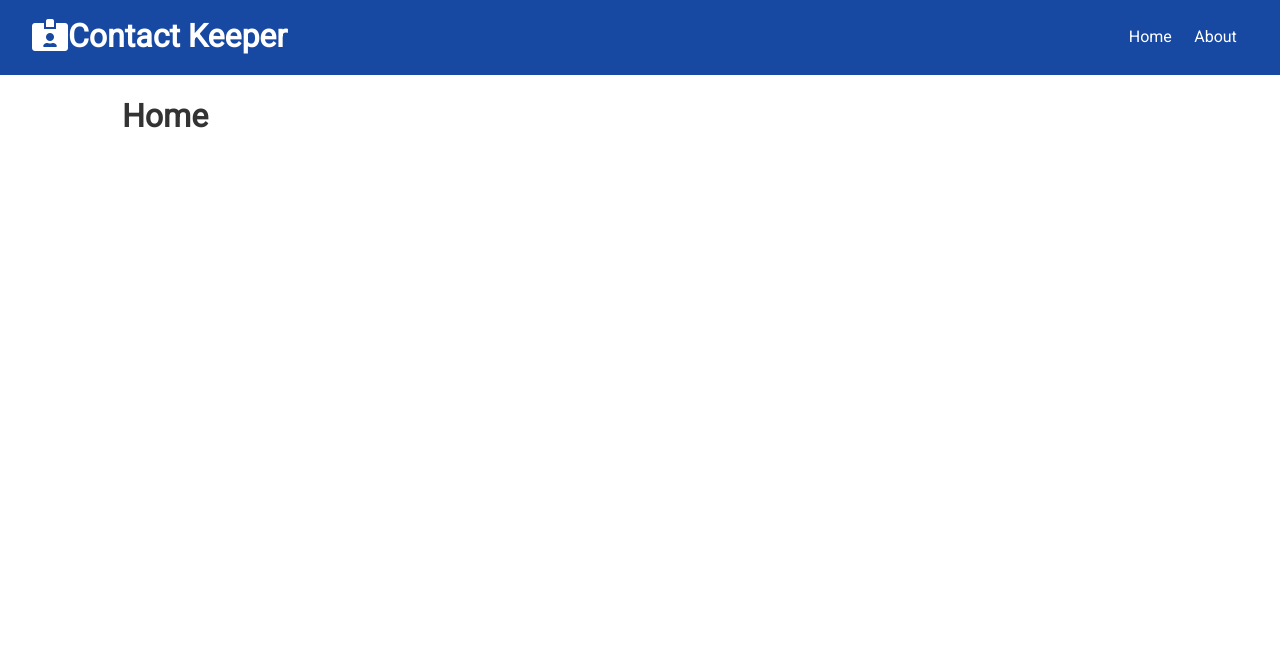
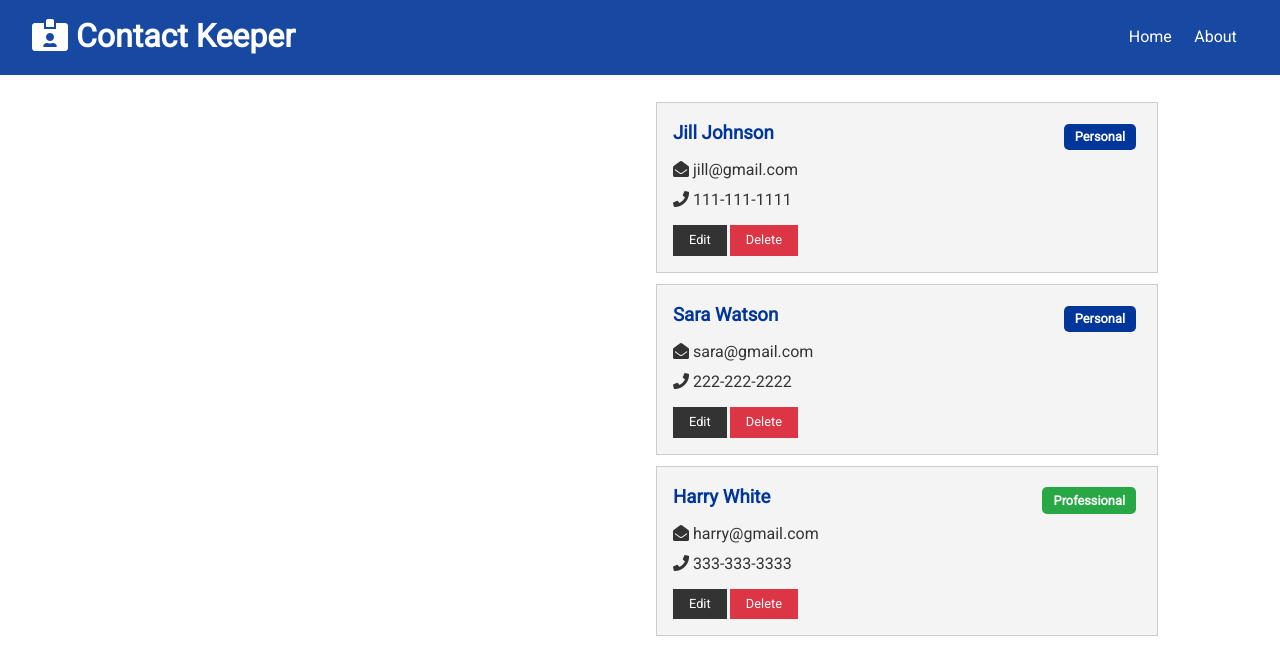
Before and after one commit to kjx63/Contact-Keeper_MERN, a React (Create React App) app in the folder client/: page / in a window 1280 px wide. Shown: the top 658 px of the page. Built offline with nearby package versions, Linux system fonts and the light colour scheme; the HTML template or start-up script is replaced by a standard one.

Commit message:
Contacts & ContactItem Components

```diff
--- /dev/null
+++ b/client/src/components/contacts/ContactItem.js
@@ -0,0 +1,44 @@
+import React from 'react';
+import PropTypes from 'prop-types';
+
+const ContactItem = ({ contact }) => {
+  const { id, name, email, phone, type } = contact;
+  return (
+    <div className='card bg-light'>
+      <h3 className='text-primary text-left'>
+        {name}{' '}
+        <span
+          style={{ float: 'right' }}
+          className={
+            'badge ' +
+            (type === 'professional' ? 'badge-success' : 'badge-primary')
+          }
+        >
+          {type.charAt(0).toUpperCase() + type.slice(1)}
+        </span>
+      </h3>
+      <ul className='list'>
+        {email && (
+          <li>
+            <i className='fas fa-envelope-open' /> {email}
+          </li>
+        )}
+        {phone && (
+          <li>
+            <i className='fas fa-phone' /> {phone}
+          </li>
+        )}
+      </ul>
+      <p>
+        <button className='btn btn-dark btn-sm'>Edit</button>
+        <button className='btn btn-danger btn-sm'>Delete</button>
+      </p>
+    </div>
+  );
+};
+
+ContactItem.propTypes = {
+  contact: PropTypes.object.isRequired,
+};
+
+export default ContactItem;
--- /dev/null
+++ b/client/src/components/contacts/Contacts.js
@@ -0,0 +1,20 @@
+import React, { Fragment, useContext } from 'react';
+import ContactItem from './ContactItem';
+import ContactContext from '../../context/contact/contactContext';
+
+const Contacts = () => {
+  // To access to any state or actions associated with contactContext
+  const contactContext = useContext(ContactContext);
+
+  const { contacts } = contactContext;
+
+  return (
+    <Fragment>
+      {contacts.map((contact) => (
+        <ContactItem key={contact.id} contact={contact} />
+      ))}
+    </Fragment>
+  );
+};
+
+export default Contacts;
--- a/client/src/components/layout/Navbar.js
+++ b/client/src/components/layout/Navbar.js
@@ -29,6 +29,6 @@
 };
 
 Navbar.defaultProps = {
-  title: 'Contact Keeper',
+  title: ' Contact Keeper',
   icon: 'fas fa-id-card-alt',
 };
--- a/client/src/components/pages/Home.js
+++ b/client/src/components/pages/Home.js
@@ -1,9 +1,13 @@
 import React from 'react';
+import Contacts from '../contacts/Contacts';
 
 const Home = () => {
   return (
-    <div>
-      <h1>Home</h1>
+    <div className='grid-2'>
+      <div></div>
+      <div>
+        <Contacts />
+      </div>
     </div>
   );
 };
```
